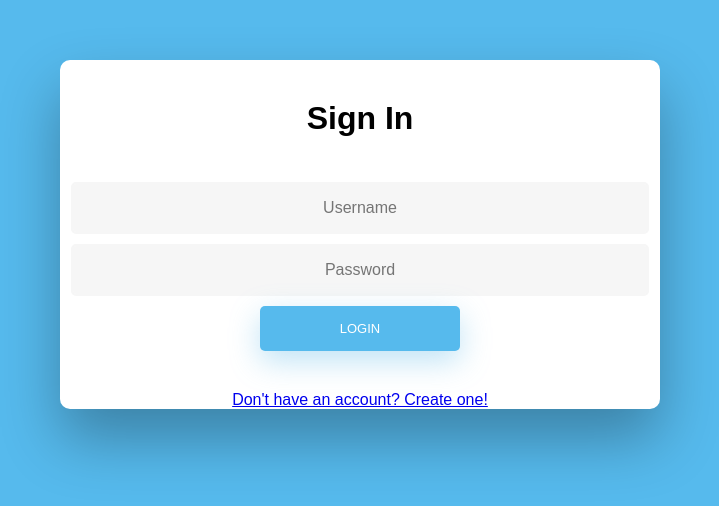
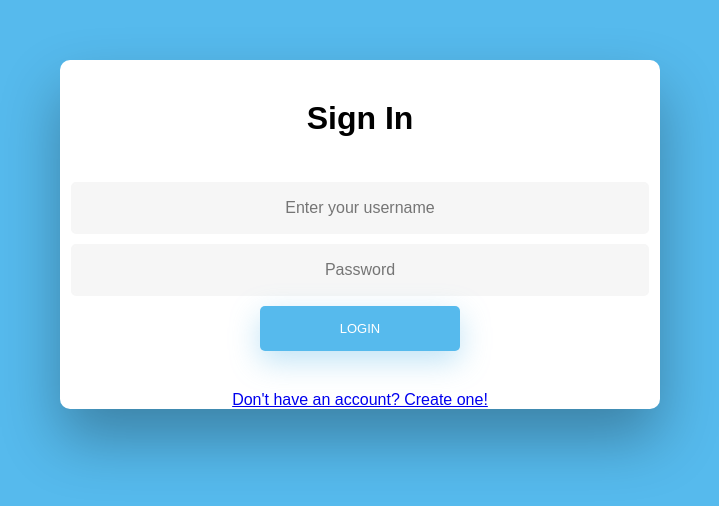
Before and after one commit to hernan-dp/We-Chat-Client, a React (Create React App) app: page / in a window 1280 px wide. Shown: the part 166-672 px from the top of the page, without its empty margins (300-1019 px from the left). Built offline with nearby package versions, Linux system fonts and the light colour scheme.

Commit message:
Added Formik to the Sign up and Sign in

```diff
--- a/package.json
+++ b/package.json
@@ -6,12 +6,14 @@
     "@testing-library/jest-dom": "^4.2.4",
     "@testing-library/react": "^9.3.2",
     "@testing-library/user-event": "^7.1.2",
+    "formik": "^2.1.4",
     "node-fetch": "^2.6.0",
     "react": "^16.12.0",
     "react-dom": "^16.12.0",
     "react-router": "^5.1.2",
     "react-router-dom": "^5.1.2",
-    "react-scripts": "3.3.1"
+    "react-scripts": "3.3.1",
+    "yup": "^0.28.1"
   },
   "scripts": {
     "start": "react-scripts start",
--- a/src/Components/SignIn.js
+++ b/src/Components/SignIn.js
@@ -1,34 +1,19 @@
 /* global alert */
-import React, { Component } from 'react'
+import React from 'react'
 import { Link } from 'react-router-dom'
+import { Formik } from 'formik'
+import * as Yup from 'yup'
 import './Welcome.css'
-export default class SignIn extends Component {
-  state = {
-    username: null,
-    password: null,
-    firstname: null,
-    lastname: null
-  }
 
-  constructor () {
-    super()
-    this.handleSubmit = this.handleSubmit.bind(this)
-  }
+const validation = Yup.object().shape({
+  username: Yup.string()
+    .max(10, 'Must be less than 10 caracters')
+    .required('Enter your username'),
+  password: Yup.string()
+    .required('Must enter a password')
+})
 
-  handleChange = (e) => {
-    this.setState({
-      [e.target.id]: e.target.value
-    })
-  }
-
-  handleSubmit = (e) => {
-    e.preventDefault()
-    return (
-      alert('Logeado')
-    )
-  }
-
-  render () {
+export default function SignIn () {
   return (
     <div className='outer'>
       <div className='middle'>
@@ -36,11 +21,51 @@ export default class SignIn extends Component {
           <div className='wrapper fadeInDown'>
             <div id='formContent'>
               <h1>Sign In</h1>
-                <form onSubmit={this.handleSubmit}>
-                  <input type='text' id='username' className='fadeIn first' placeholder='Username' onChange={this.handleChange} />
-                  <input type='password' id='password' className='fadeIn second' placeholder='Password' onChange={this.handleChange} />
-                  <button type='submit' className='fadeIn third' onClick={this.handleSubmit}>Login</button>
+              <Formik
+                initialValues={{ username: '', password: '' }}
+                validationSchema={validation}
+                onSubmit={(values, { setSubmitting, resetForm }) => {
+                  setSubmitting(true)
+                  alert(JSON.stringify({ values }))
+                  resetForm()
+                  setSubmitting(false)
+                }}
+              >
+                {({
+                  values,
+                  handleChange,
+                  handleBlur,
+                  handleSubmit,
+                  isSubmitting
+                }) => (
+                  <form onSubmit={handleSubmit}>
+                    <input
+                      type='text'
+                      id='username'
+                      className='fadeIn first'
+                      placeholder='Enter your username'
+                      onChange={handleChange}
+                      onBlur={handleBlur}
+                      value={values.username}
+                    />
+                    <input
+                      type='password'
+                      id='password'
+                      className='fadeIn second'
+                      placeholder='Password'
+                      onChange={handleChange}
+                      onBlur={handleBlur}
+                      value={values.password}
+                    />
+                    <button
+                      type='submit'
+                      className='fadeIn third'
+                      disabled={isSubmitting}
+                    >Login
+                    </button>
                   </form>
+                )}
+              </Formik>
               <Link to='/auth/signup'>
                   Don't have an account? Create one!
               </Link>
@@ -51,4 +76,3 @@ export default class SignIn extends Component {
     </div>
   )
 }
-}
--- a/src/Components/SignUp.js
+++ b/src/Components/SignUp.js
@@ -1,33 +1,26 @@
 /* global alert */
-import React, { Component } from 'react'
+import React from 'react'
 import { Link } from 'react-router-dom'
+import { Formik } from 'formik'
+import * as Yup from 'yup'
 import './Welcome.css'
-export default class SignUp extends Component {
-  constructor () {
-    super()
-    this.handleSubmit = this.handleSubmit.bind(this)
-    this.state = {
-      username: null,
-      password: null,
-      firstname: null,
-      lastname: null
-    }
-  }
 
-  handleChange = (e) => {
-    this.setState({
-      [e.target.id]: e.target.value
+const validation = Yup.object().shape({
+  firstname: Yup.string()
+    .max(12)
+    .required('Must enter name'),
+  lastname: Yup.string()
+    .max(12)
+    .required('Must enter name'),
+  username: Yup.string()
+    .max(10, 'Must be less than 10 caracters')
+    .required('Enter your username'),
+  password: Yup.string()
+    .required('Must enter a password')
+    .min(5, 'Must be atleast longer than 5 characters')
 })
-  }
 
-  handleSubmit = (e) => {
-    e.preventDefault()
-    return (
-      alert('Usuario Creado')
-    )
-  }
-
-  render () {
+export default function SignUp () {
   return (
     <div className='outer'>
       <div className='middle'>
@@ -35,13 +28,70 @@ export default class SignUp extends Component {
           <div className='wrapper fadeInDown'>
             <div id='formContent'>
               <h1>Member Registration</h1>
-                <form onSubmit={this.handleSubmit}>
-                  <input type='text' id='firstname' className='fadeIn first' placeholder='FirstName' onChange={this.handleChange} />
-                  <input type='text' id='lastname' className='fadeIn second' placeholder='LastName' onChange={this.handleChange} />
-                  <input type='text' id='username' className='fadeIn third' placeholder='Username' onChange={this.handleChange} />
-                  <input type='password' id='password' className='fadeIn fourth' placeholder='Password' onChange={this.handleChange} />
-                  <button type='submit' className='fadeIn third' onClick={this.handleSubmit}>Sign up</button>
+              <Formik
+                initialValues={{ firstname: '', lastname: '', username: '', password: '' }}
+                validationSchema={validation}
+                onSubmit={(values, { setSubmitting, resetForm }) => {
+                  setSubmitting(true)
+                  alert(JSON.stringify({ values }))
+                  resetForm()
+                  setSubmitting(false)
+                }}
+              >
+                {({
+                  values,
+                  handleChange,
+                  handleBlur,
+                  handleSubmit,
+                  isSubmitting
+                }) => (
+                  <form onSubmit={handleSubmit}>
+                    <input
+                      type='text'
+                      id='firstname'
+                      className='fadeIn first'
+                      placeholder='FirstName'
+                      onChange={handleChange}
+                      onBlur={handleBlur}
+                      value={values.firstname}
+                    />
+                    <input
+                      type='text'
+                      id='lastname'
+                      className='fadeIn second'
+                      placeholder='LastName'
+                      onChange={handleChange}
+                      onBlur={handleBlur}
+                      value={values.lastname}
+                    />
+                    <input
+                      type='text'
+                      id='username'
+                      className='fadeIn third'
+                      placeholder='Username'
+                      onChange={handleChange}
+                      onBlur={handleBlur}
+                      value={values.username}
+                    />
+                    <input
+                      type='password'
+                      id='password'
+                      className='fadeIn fourth'
+                      placeholder='Password'
+                      onChange={handleChange}
+                      onBlur={handleBlur}
+                      value={values.password}
+                    />
+                    <button
+                      type='submit'
+                      className='fadeIn third'
+                      disable={isSubmitting}
+                    >
+                      Sign up
+                    </button>
                   </form>
+                )}
+              </Formik>
               <Link to='/auth/signin'>
                   Do you already have a account?
               </Link>
@@ -52,4 +102,3 @@ export default class SignUp extends Component {
     </div>
   )
 }
-}
```
Also changed, not shown: 1 other file (tests, documents, lock files or other folders). Lines whose indentation alone changed are shown as unchanged.
